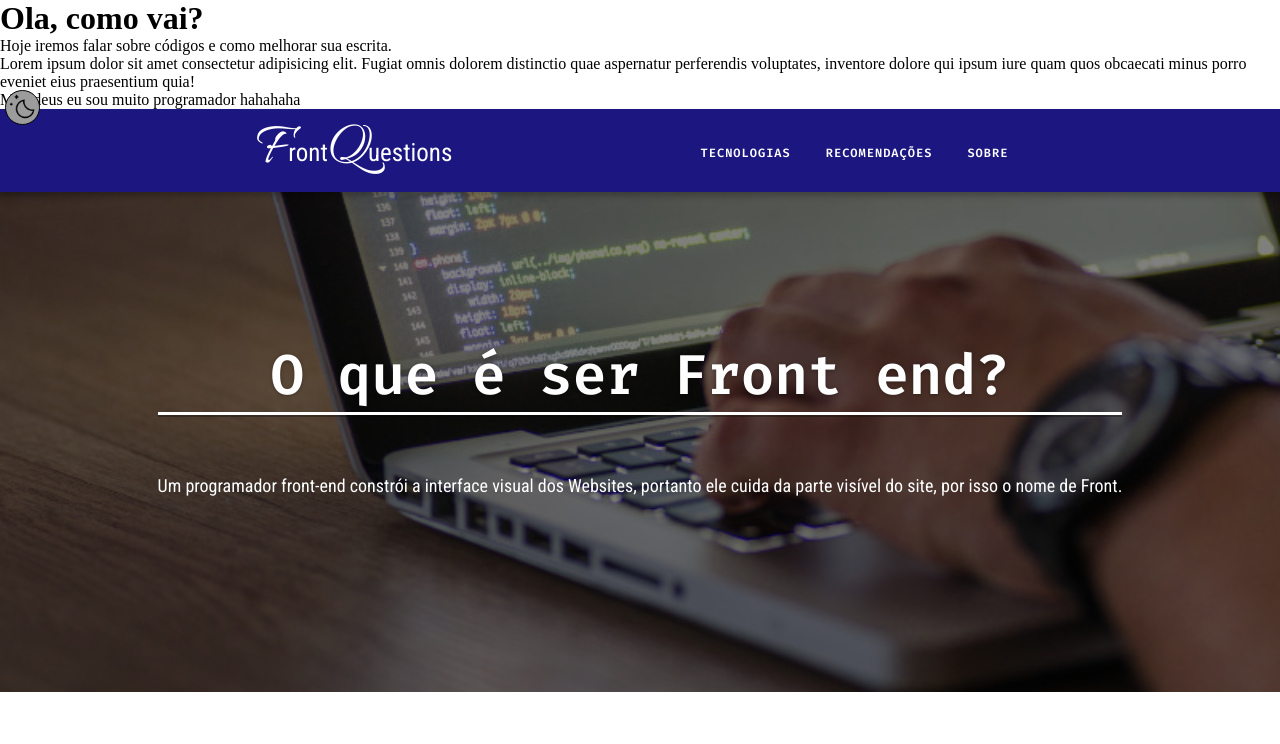
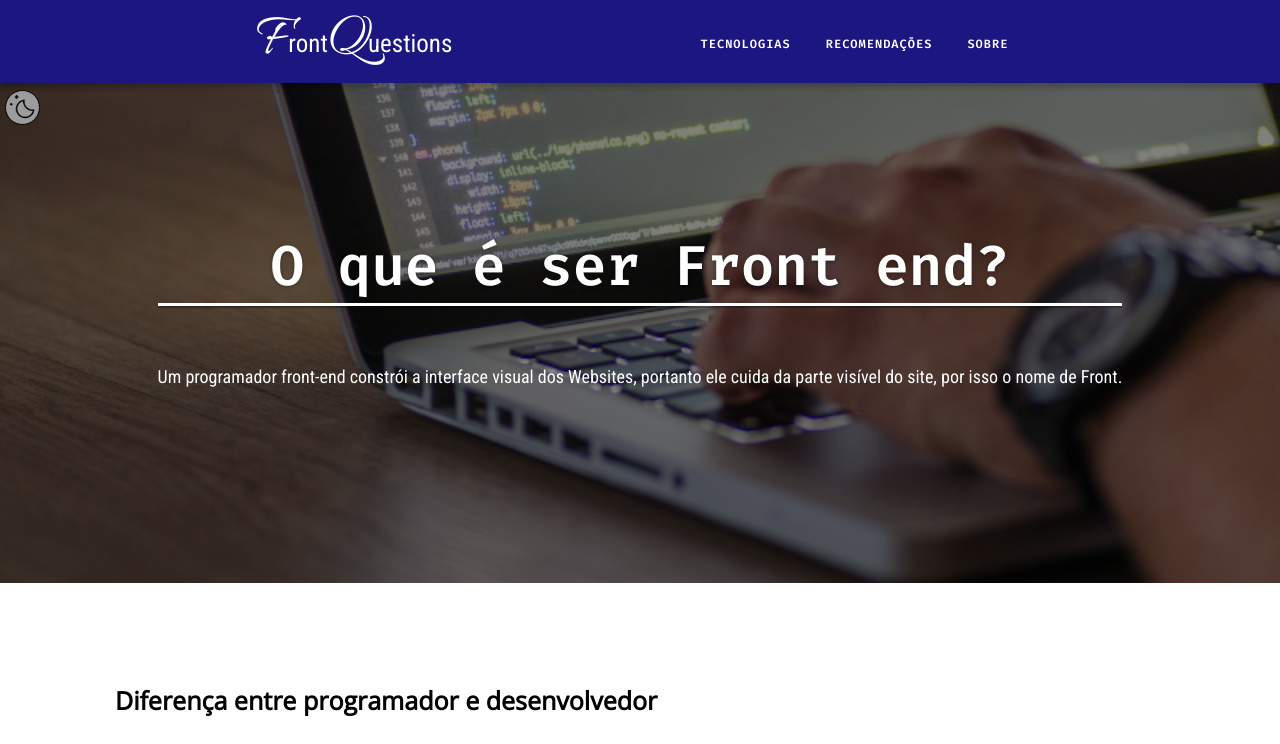
Before and after one commit to WellingtonLucasVeiga/Frontend-projeto, a plain HTML site: page index.html in a window 1280 px wide. Shown: the top 744 px of the page. Drawn offline with nearby package versions, Linux system fonts and the light colour scheme.

Commit message:
Atualizei o index.html

```diff
--- a/index.html
+++ b/index.html
@@ -23,44 +23,6 @@
 
     <title>O que é ser Frontend?</title>
 </head>
-
-
-<h1>Ola, como vai?</h1>
-<p>Hoje iremos falar sobre códigos e como melhorar sua escrita.</p>
-<p>Lorem ipsum dolor sit amet consectetur adipisicing elit. Fugiat omnis dolorem distinctio quae aspernatur perferendis voluptates, inventore dolore qui ipsum iure quam quos obcaecati minus porro eveniet eius praesentium quia!</p>
-<p>Meu deus eu sou muito programador hahahaha</p>
-
-
-
-
-
-
-
-
-
-
-
-
-
-
-
-
-
-
-
-
-
-
-
-
-
-
-
-
-
-
-
-
 <body>
     <header>
         <div class="menu">
```
